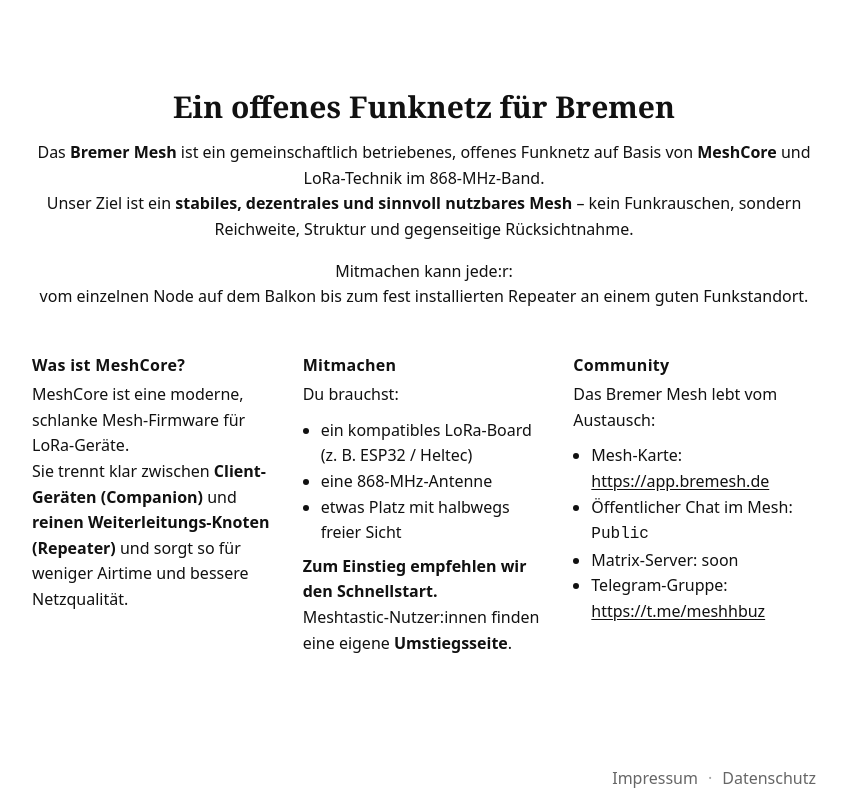
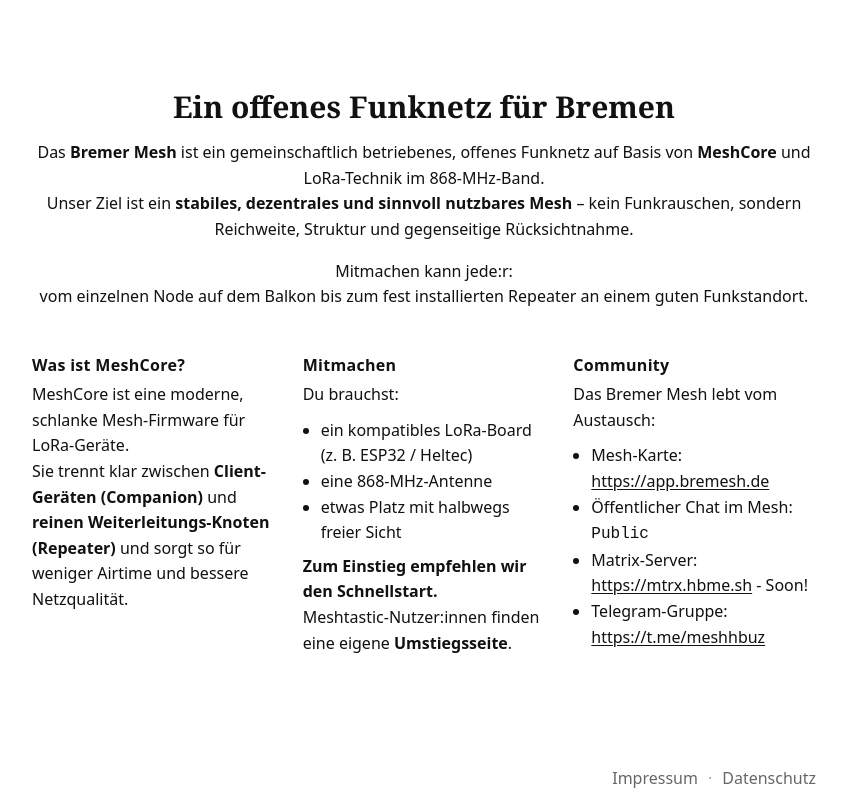
Before and after one commit to NordCen/BreMeshPeople, a Jekyll site: the page built from index.md, in a window 1280 px wide and 1117 px high. Shown: the part 325-1117 px from the top of the window, without its empty margins (216-1063 px from the left). Built offline with Jekyll 4.4.1, drawn with Linux system fonts in a browser that asks for light colours; some of the changed lines change nothing that is shown.

Commit message:
Update Matrix-Server link in community section of index.md

```diff
--- a/index.md
+++ b/index.md
@@ -51,7 +51,7 @@
 
 - Mesh-Karte: [https://app.bremesh.de](https://app.bremesh.de)
 - Öffentlicher Chat im Mesh: `Public`
-- Matrix-Server: soon
+- Matrix-Server: [https://mtrx.hbme.sh](https://mtrx.hbme.sh) - Soon!
 - Telegram-Gruppe: [https://t.me/meshhbuz](https://t.me/meshhbuz)
 
 
```
